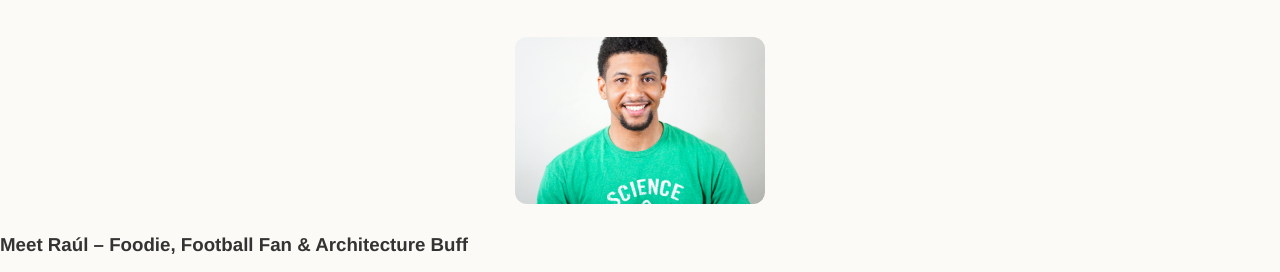
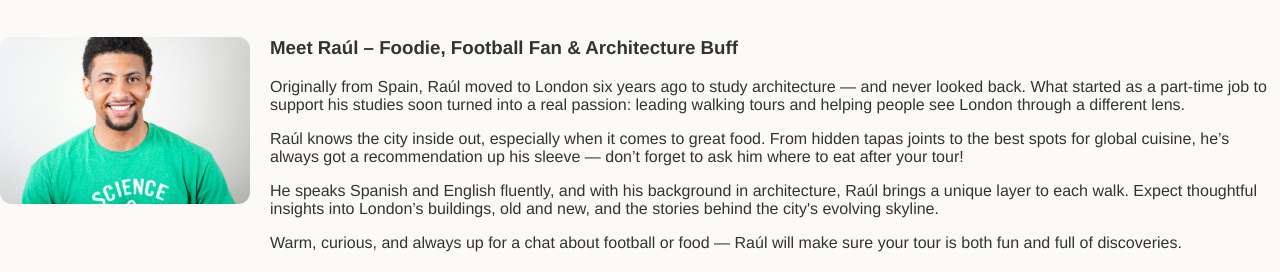
Before and after one commit to pkaspr01/pkaspr01, a plain HTML site: page about.html in a window 1280 px wide. Shown: the part 517-789 px from the top of the page. Drawn offline with Linux system fonts and the light colour scheme.

Commit message:
Update style.css

```diff
--- a/style.css
+++ b/style.css
@@ -586,3 +586,38 @@ nav .active {
   display: block;
   margin-bottom: 20px;
 }
+/* General image size control */
+img {
+  max-width: 100%;
+  height: auto;
+  display: block;
+}
+
+/* Specific for about page guide photos */
+.guide img {
+  width: 300px;
+  height: auto;
+  object-fit: cover;
+  border-radius: 10px;
+  margin-bottom: 1rem;
+}
+
+/* Make guide layout better */
+.guide {
+  display: flex;
+  flex-direction: row;
+  gap: 20px;
+  margin-bottom: 40px;
+  align-items: flex-start;
+}
+
+.guide div {
+  flex: 1;
+}
+
+/* For the header banner image */
+.header-image {
+  width: 100%;
+  height: auto;
+  object-fit: cover;
+}
```
